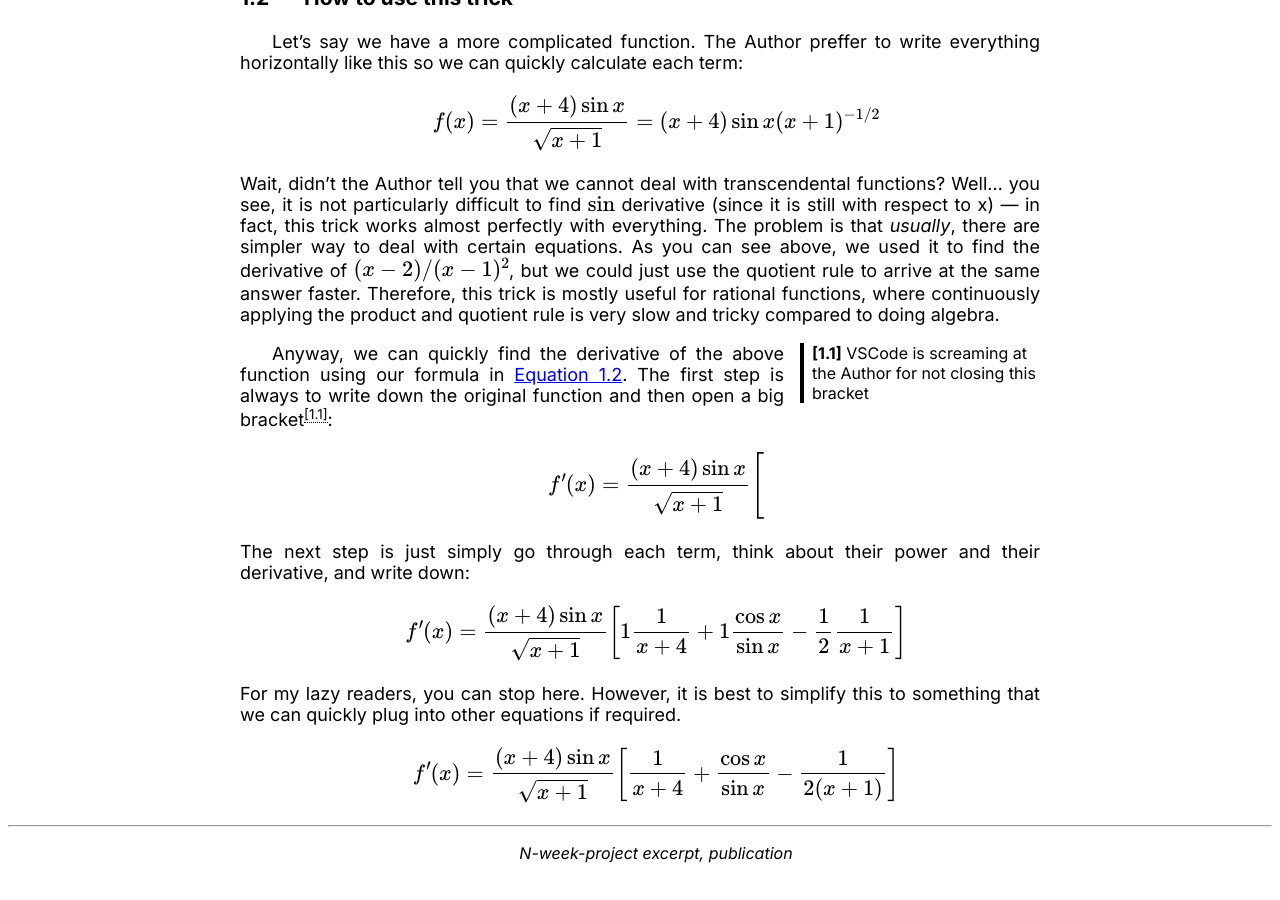
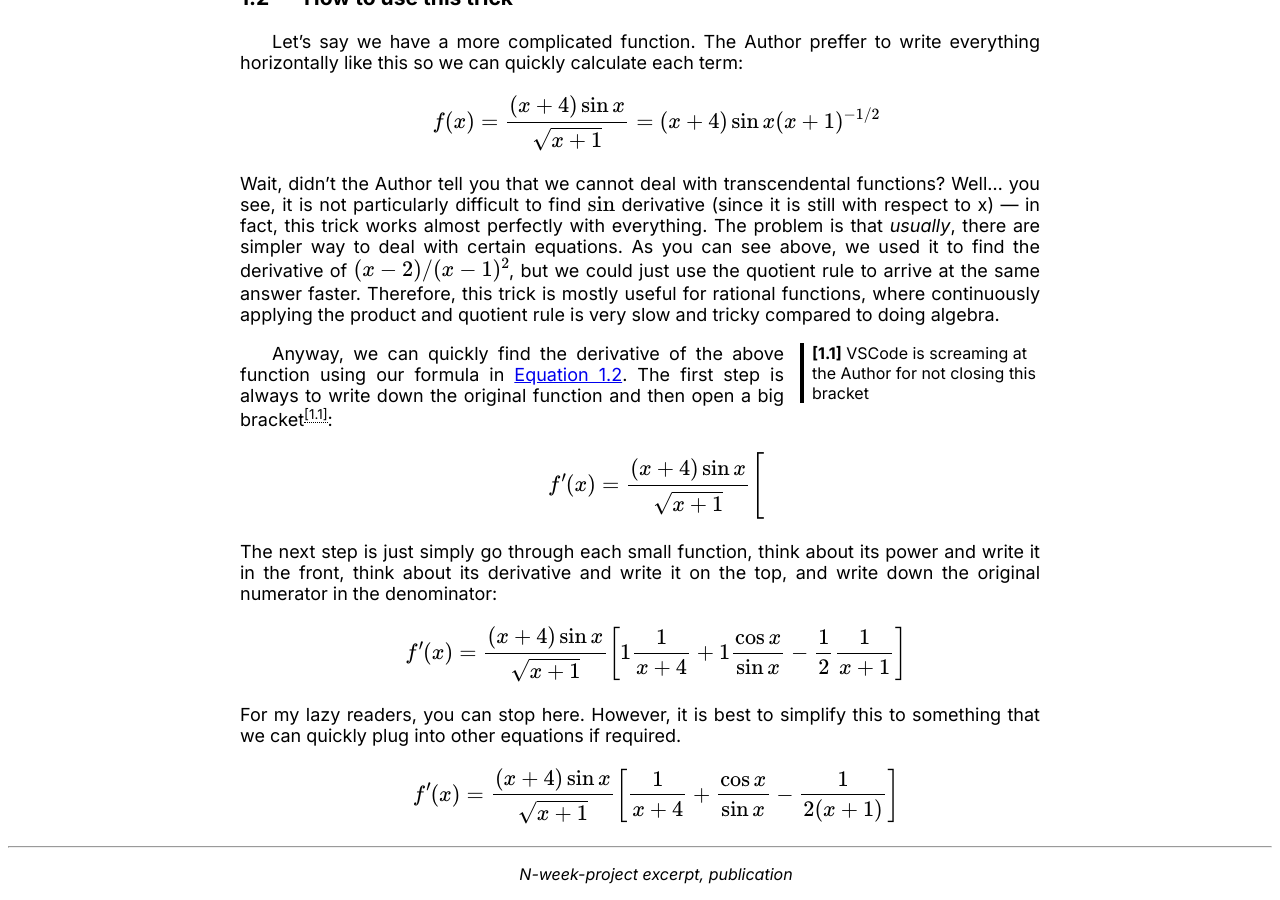
Before and after one commit to LukeNK/n-week-project, a Jekyll site: the page built from chapters/_m/derivative-trick.md, in a window 1280 px wide and 900 px high, scrolled down 1595 px. Built offline with Jekyll 4.4.1, drawn with Linux system fonts in a browser that asks for light colours; before the commit the page ends 2474 px from its top, so only the background shows below that.

Commit message:
Adjust wording

```diff
--- a/chapters/_m/derivative-trick.md
+++ b/chapters/_m/derivative-trick.md
@@ -59,7 +59,7 @@ Anyway, we can quickly find the derivative of the above function using our formu
 \\[
     f'(x) = \frac{(x+4)\sin x}{\sqrt{x+1}}\Biggl[
 \\]
-The next step is just simply go through each term, think about their power and their derivative, and write down:
+The next step is just simply go through each small function, think about its power and write it in the front, think about its derivative and write it on the top, and write down the original numerator in the denominator:
 \\[
     f'(x) = \frac{(x+4)\sin x}{\sqrt{x+1}}\left[ 1\frac{1}{x+4} + 1\frac{\cos x}{\sin x} -\frac{1}{2}\frac{1}{x+1} \right]
 \\]
```
